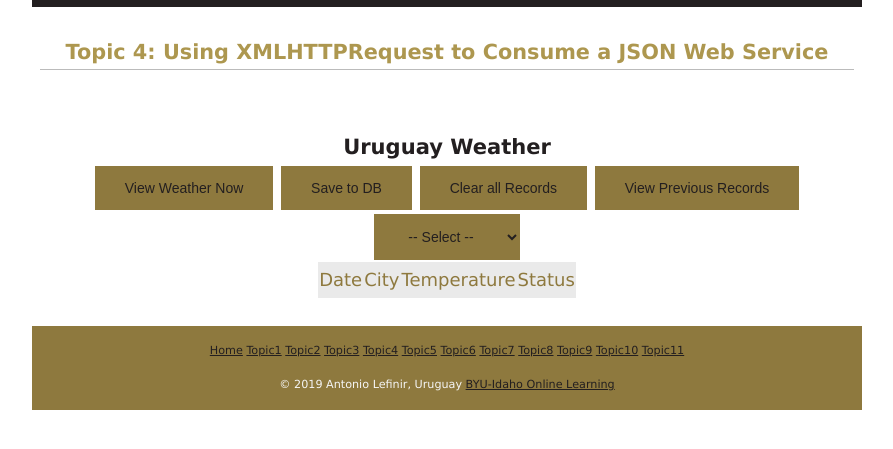
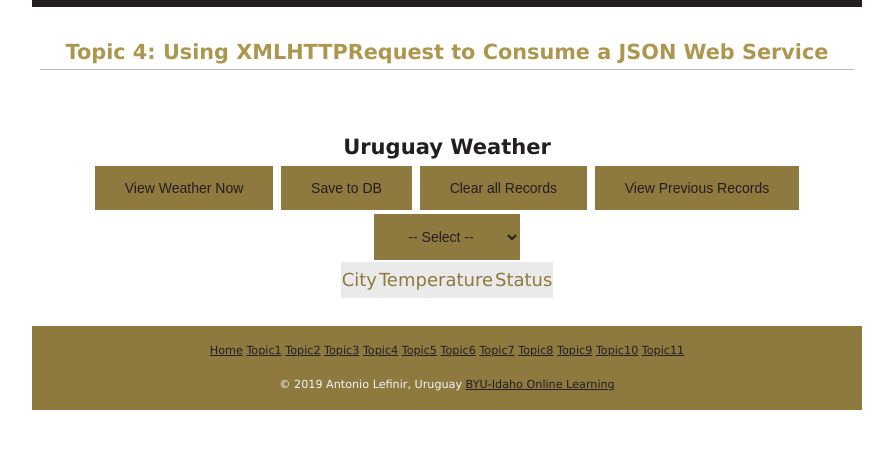
Before and after one commit to lefinir-antonio/lefinir-antonio.github.io, a plain HTML site: page code_topic4/index.html in a window 1280 px wide. Shown: the part 63-512 px from the top of the page, without its empty margins (193-1086 px from the left). Drawn offline with Linux system fonts and the light colour scheme.

Commit message:
adding dom support tables

```diff
--- a/code_topic4/index.html
+++ b/code_topic4/index.html
@@ -35,7 +35,6 @@
         </select>
         <table id="myTable">
             <tr>
-                <td>Date</td>
               <td>City</td>
               <td>Temperature</td>
               <td>Status</td>
```
